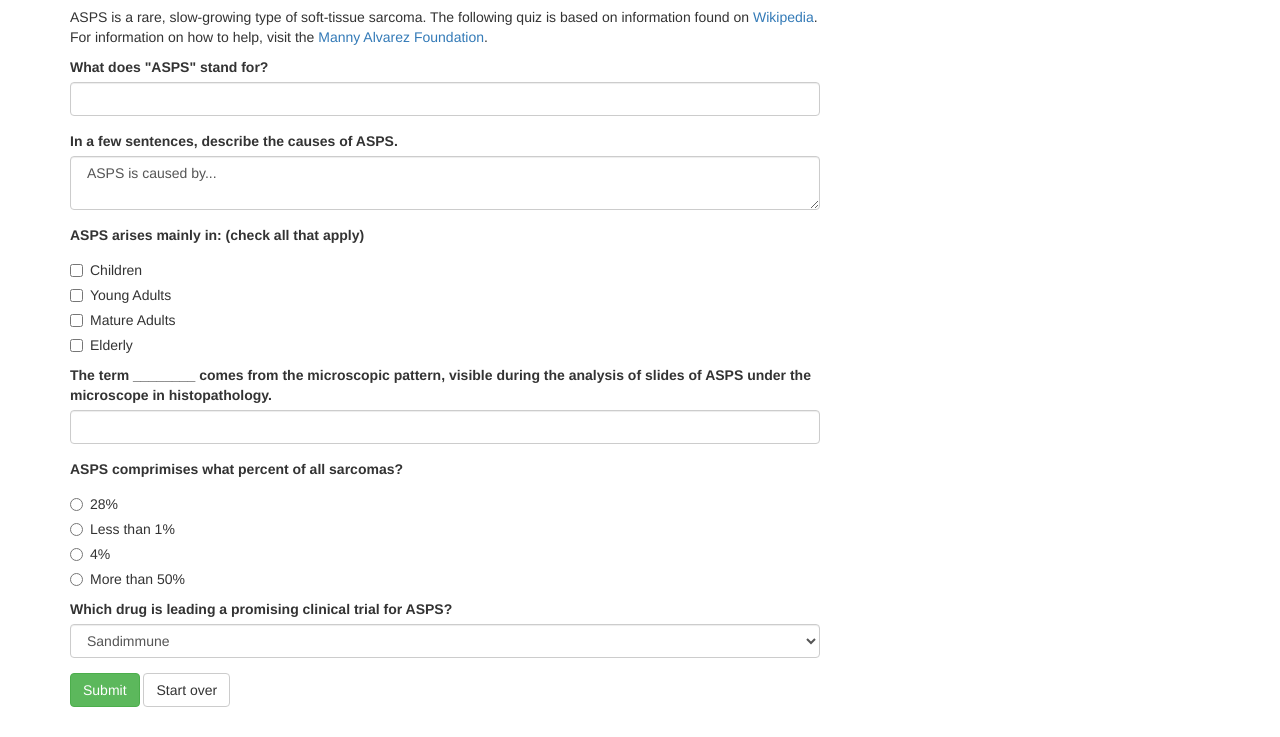
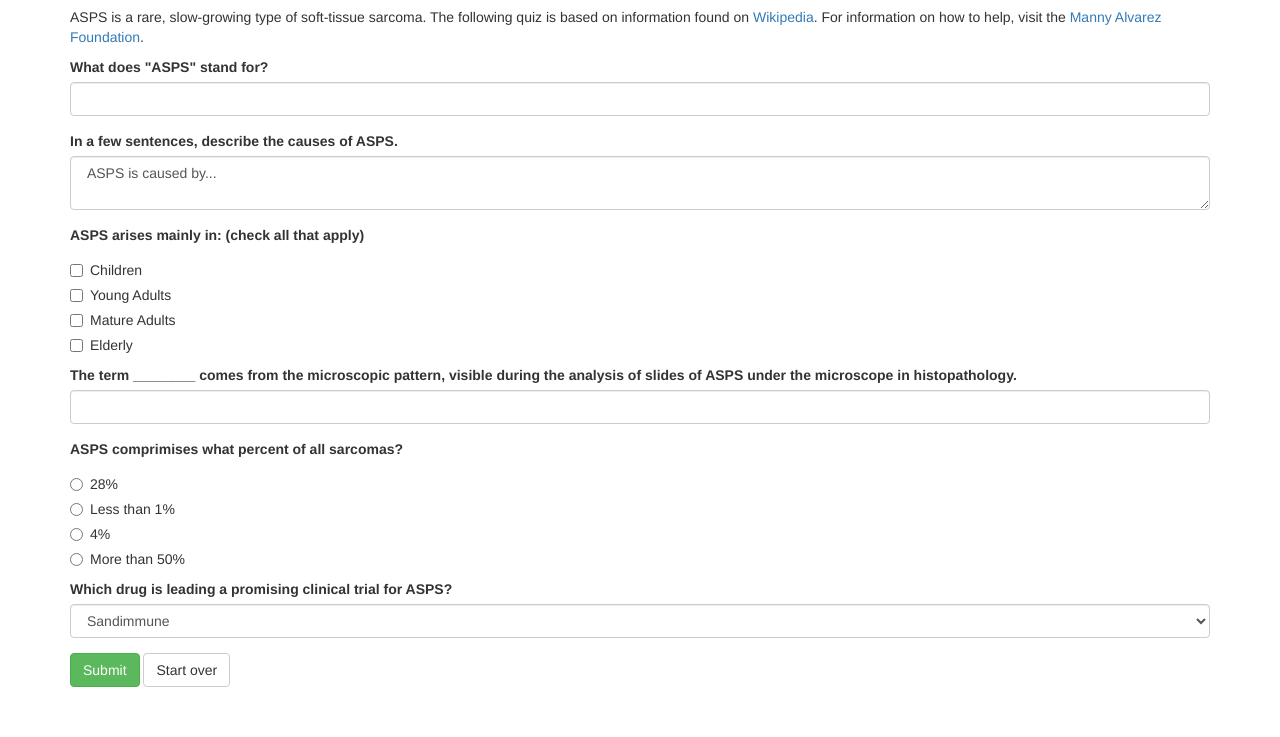
Before and after one commit to verdejavic/assignment-9-form, a plain HTML site: page index.html in a window 1280 px wide. Shown: the part 63-800 px from the top of the page. Drawn offline with Linux system fonts and the light colour scheme.

Commit message:
add section delete row

```diff
--- a/index.html
+++ b/index.html
@@ -11,7 +11,7 @@
 
 <div class="container">
     <div class="row">
-        <div class="col-sm-4 col-md-6 col-lg-8">
+      <section class="col-xs-12">
 
           <h1>ASPS Basics</h1>
 
@@ -100,8 +100,9 @@
 
                 <input class="btn btn-default" type="reset" value="Start over">
             </form>
+          </section>
         </div>
-    </div>
+
 </div>
 
 
```
